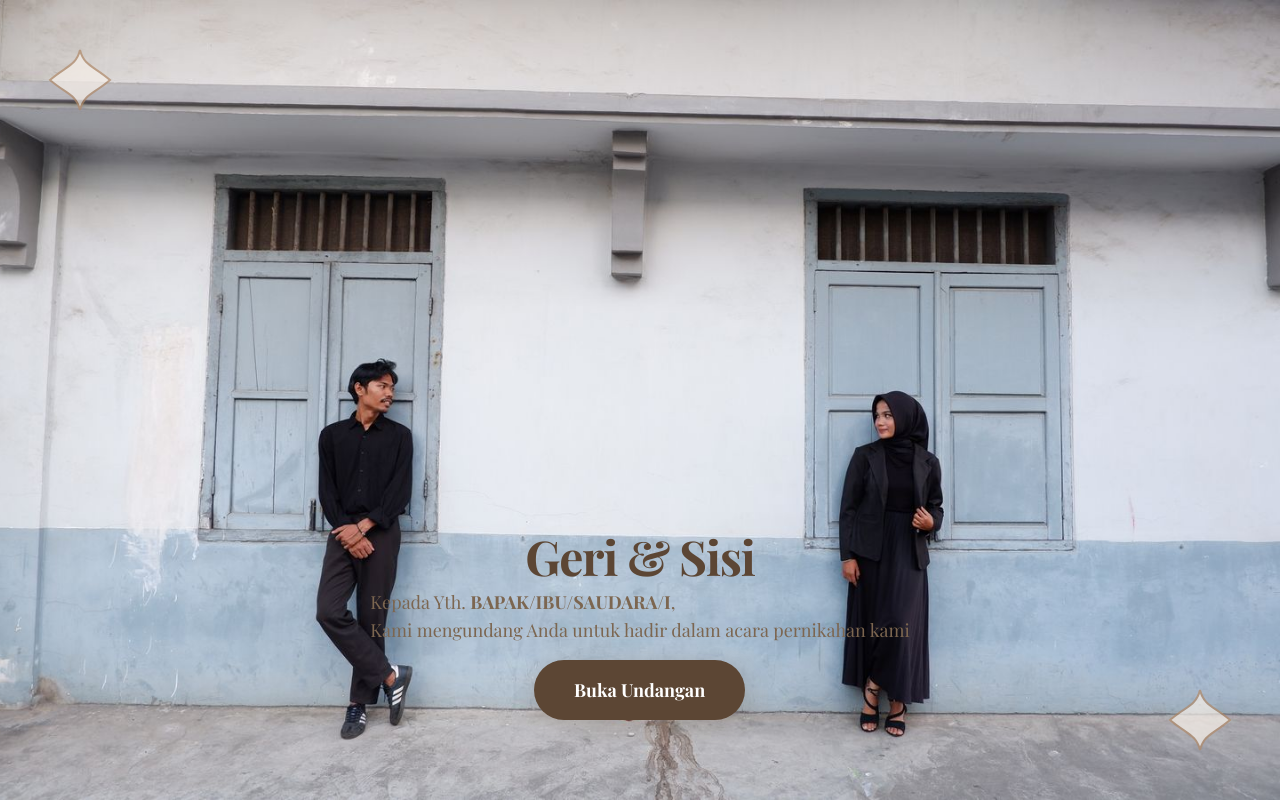
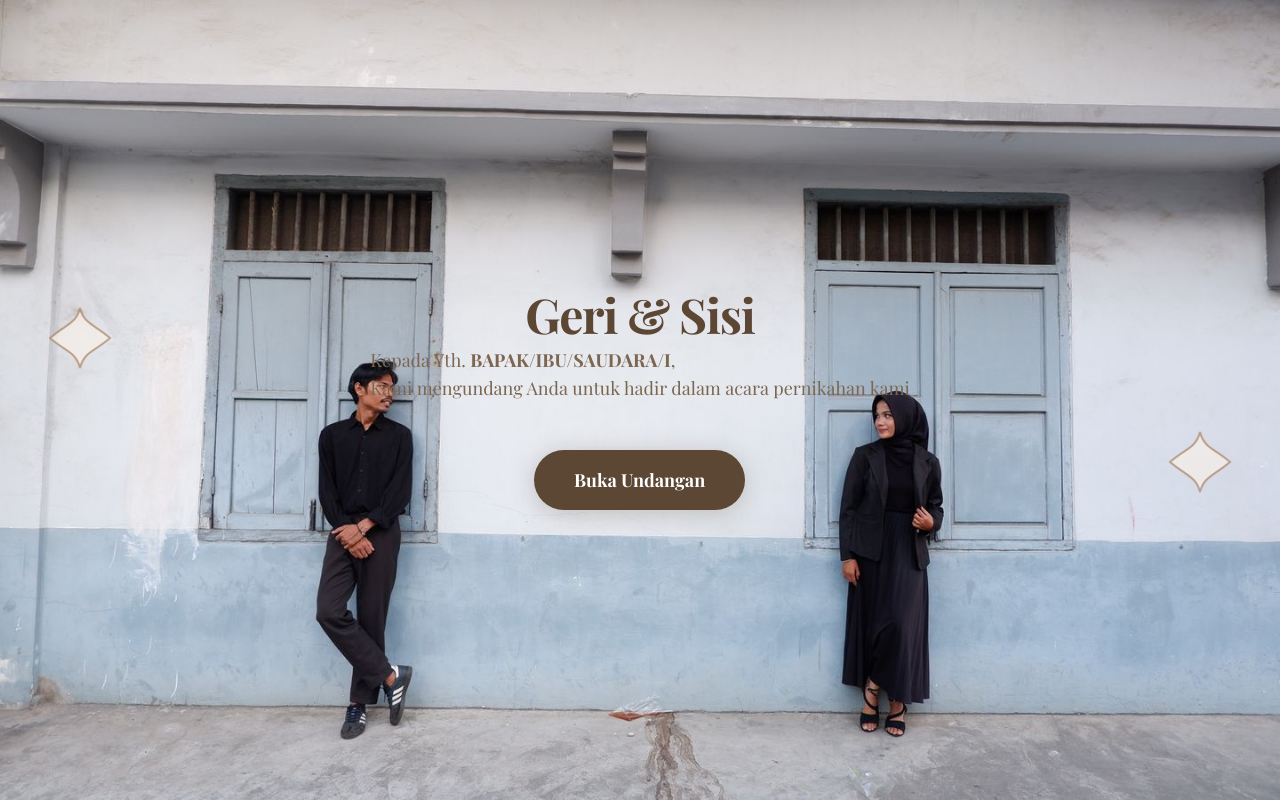
Before and after one commit to aditiaNovember01/geri-sisi, a Next.js app: page / in a window 1280 px wide. Shown: the top 800 px of the page. Built offline with nearby package versions, Linux system fonts and the light colour scheme; no server answers; the database is empty.

Commit message:
perbaikan

```diff
--- a/src/app/page.tsx
+++ b/src/app/page.tsx
@@ -123,19 +123,20 @@ function Cover({ onOpen }: { onOpen: () => void }) {
         <img src="/images/rsvp.jpeg" alt="background" className="object-cover w-full h-full" />
       </div>
       {/* Semua konten utama di atas overlay */}
-      <div className="relative z-40 flex flex-col items-center w-full h-full justify-end pb-12">
+      <div className="relative z-40 flex flex-col items-center w-full">
         {/* Ornamen floral kiri atas */}
         <svg className="absolute left-4 top-4 w-16 h-16 z-30 opacity-70" viewBox="0 0 64 64" fill="none"><path d="M32 2C36 18 46 18 62 32C46 46 36 46 32 62C28 46 18 46 2 32C18 18 28 18 32 2Z" stroke="#b08968" strokeWidth="2" fill="#f7f0e9"/></svg>
         {/* Ornamen floral kanan bawah */}
         <svg className="absolute right-4 bottom-4 w-16 h-16 z-30 opacity-70 rotate-180" viewBox="0 0 64 64" fill="none"><path d="M32 2C36 18 46 18 62 32C46 46 36 46 32 62C28 46 18 46 2 32C18 18 28 18 32 2Z" stroke="#b08968" strokeWidth="2" fill="#f7f0e9"/></svg>
-        {/* Judul dan tombol di bawah */}
-        <h1 className="text-4xl sm:text-5xl font-bold tracking-tight mb-2 animate-fade-in font-playfair text-[#5c4634]" data-aos="fade-up" data-aos-delay="200">
-          Geri & Sisi
-        </h1>
+        {/* Foto pasangan */}
+
+        {/* Judul dan tombol */}
+        <h1 className="text-4xl sm:text-5xl font-bold tracking-tight mb-2 animate-fade-in" data-aos="fade-up" data-aos-delay="200" style={{ color: '#5c4634' }}>Geri & Sisi</h1>
         <p className="text-lg text-[#7c6650] max-w-xl mx-auto mb-4 animate-fade-in" data-aos="fade-up" data-aos-delay="300">
-          Kepada Yth. <span className="font-bold uppercase">{namaTamu ? namaTamu : 'Bapak/Ibu/Saudara/i'}</span>,<br />
+          Kepada Yth. <span className="font-bold" style={{ textTransform: 'uppercase' }}>{namaTamu ? namaTamu : 'Bapak/Ibu/Saudara/i'}</span>,<br />
           Kami mengundang Anda untuk hadir dalam acara pernikahan kami
         </p>
+        <span className="block text-xl font-serif font-semibold mb-8 animate-fade-in" style={{ color: '#b08968', textShadow: '0 1px 8px #fff8' }} data-aos="fade-up" data-aos-delay="400"></span>
         <button
           onClick={handleOpen}
           className="px-10 py-4 bg-[#5c4634] text-white rounded-full shadow-lg font-bold text-lg transition duration-400 ease-in-out transform hover:scale-105 hover:bg-[#3e2d1a] focus:outline-none animate-zoom-in"
```
